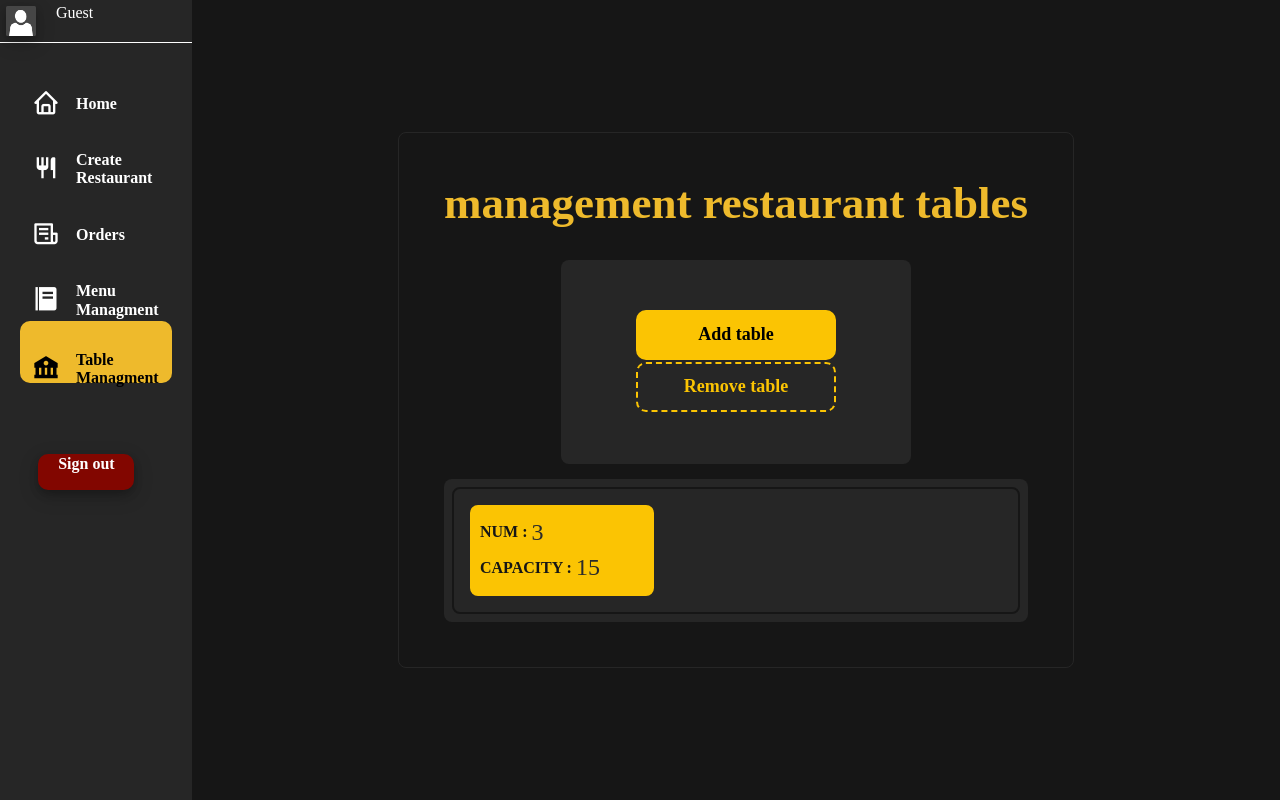
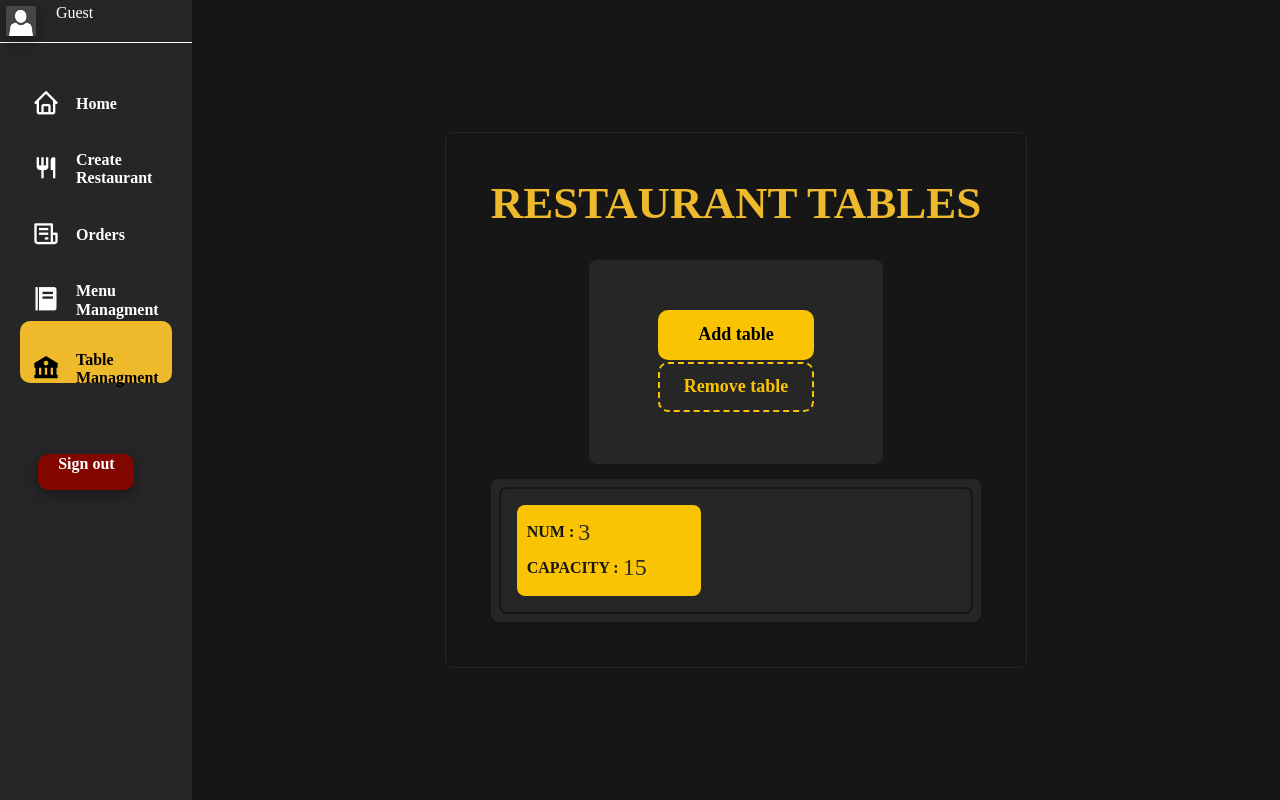
Before and after one commit to shaftalooOnTop/FrontEnd-Management-Panel, a React (Create React App) app: page /table-managment in a window 1280 px wide. Built offline with nearby package versions, Linux system fonts and the light colour scheme; no server answers; a web font is replaced by a local one.

Commit message:
Update Table_managment.jsx

```diff
--- a/src/Components/table-managment/Table_managment.jsx
+++ b/src/Components/table-managment/Table_managment.jsx
@@ -279,7 +279,7 @@ export const Table_managment = () => {
         <div className="table-managment">
           <div className="table-page-container">
             <div>
-              <h1>management restaurant tables</h1>
+              <h1>RESTAURANT TABLES</h1>
             </div>
             <div className="add-remove-table">
                 <button className="add" onClick={showModal_add}>Add table</button>
```
